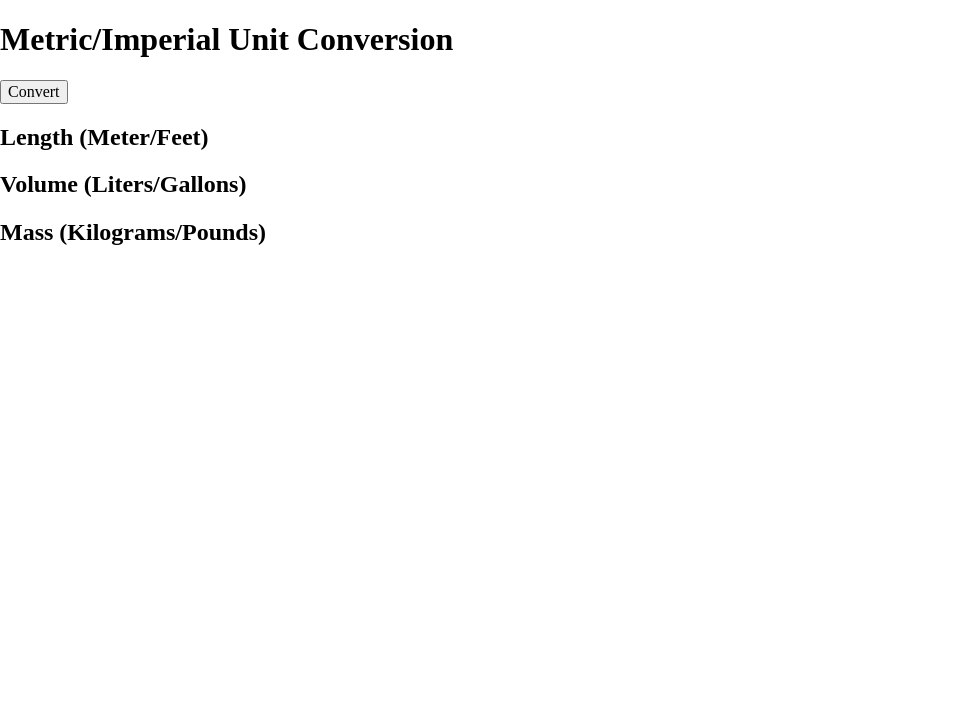
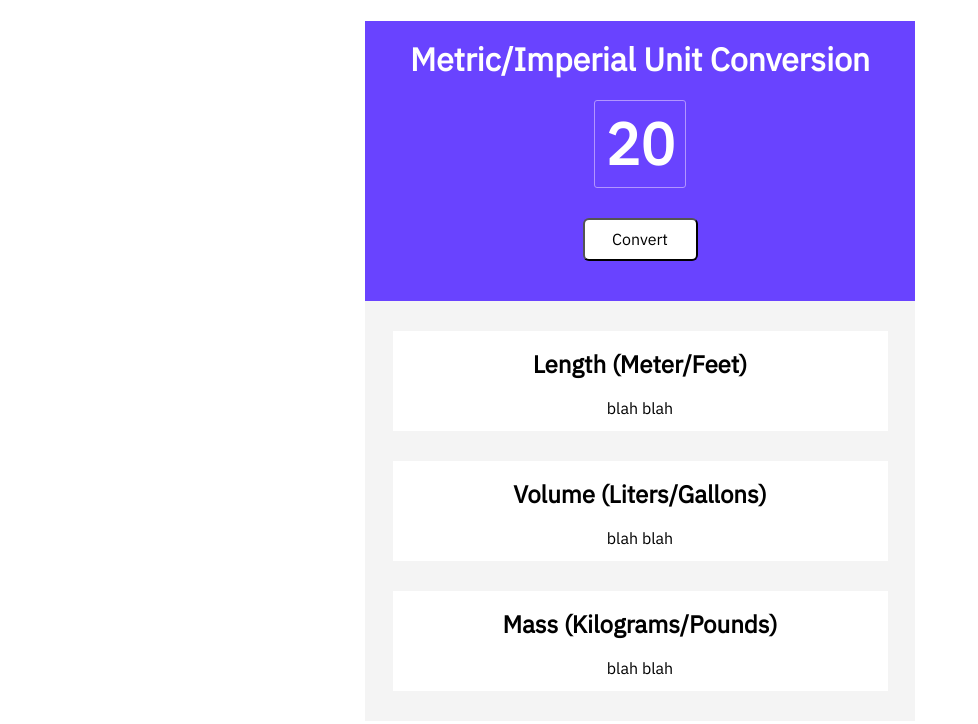
Before and after one commit to Trailingslashes/unitconverter, a plain HTML site: page index.html in a window 1280 px wide. Shown: the whole page, without its empty margins (0-978 px from the left). Drawn offline with nearby package versions, Linux system fonts and the light colour scheme.

Commit message:
Finish styling

```diff
--- a/index.html
+++ b/index.html
@@ -14,21 +14,21 @@
 		<section class="container">
 			<section class="main-display">
 				<h1>Metric/Imperial Unit Conversion</h1>
-				<div id="unit-display"></div>
+				<div id="unit-display">20</div>
 				<button id="convert">Convert</button>
 			</section>
-			<section>
-				<div>
+			<section class="units">
+				<div class="flex-child">
 					<h2>Length (Meter/Feet)</h2>
-					<p id="meters-feet"></p>
+					<p id="meters-feet">blah blah</p>
 				</div>
-				<div>
+				<div class="flex-child">
 					<h2>Volume (Liters/Gallons)</h2>
-					<p id="liters-gallons"></p>
+					<p id="liters-gallons">blah blah</p>
 				</div>
-				<div>
+				<div class="flex-child">
 					<h2>Mass (Kilograms/Pounds)</h2>
-					<p id="kilo-pounds"></p>
+					<p id="kilo-pounds">blah blah</p>
 				</div>
 			</section>
 		</section>
--- a/styles.css
+++ b/styles.css
@@ -0,0 +1,70 @@
+@import url('https://fonts.googleapis.com/css2?family=IBM+Plex+Sans&display=swap');
+
+* {
+	box-sizing: border-box;
+	font-family: 'IBM Plex Sans', sans-serif;
+}
+
+.container {
+	width: 550px;
+	margin: auto;
+}
+
+.main-display {
+	color: #fff;
+	background-color: #6943FF;
+	text-align: center;
+	height: 280px;
+}
+
+.main-display h1 {
+	padding-top: 20px;
+}
+
+
+#unit-display {
+	display: inline-block;
+	font-weight: bolder;
+	font-size: 58px;
+	border-radius: 3px;
+	border: 1px solid #B295FF;
+	padding: 10px;
+	margin-bottom: 30px;
+}
+
+button {
+	display: block;
+	background: #fff;
+	padding: 10px;
+	width: 115px;
+	border-radius: 6px;
+	margin: 0 auto;
+}
+
+button:hover {
+	cursor: pointer;
+}
+
+.units {
+	display: flex;
+	justify-content: center;
+	flex-direction: column;
+	align-items: center;
+	background: #F4F4F4;
+}
+
+.flex-child {
+	background: #fff;
+	text-align: center;
+	width: 90%;
+	height: 100px;
+	margin: 15px 0;
+}
+
+div:first-child {
+	margin-top: 30px;
+}
+
+div:last-child {
+	margin-bottom: 30px;
+}
```
